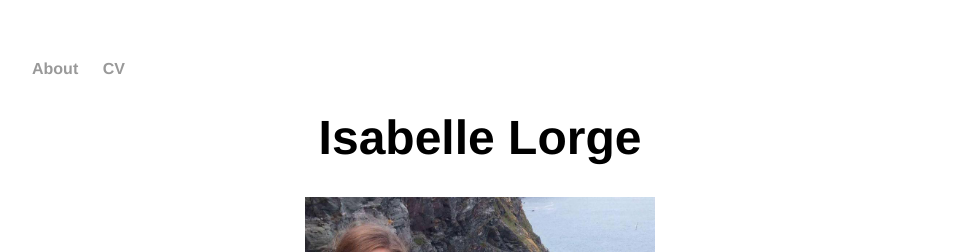
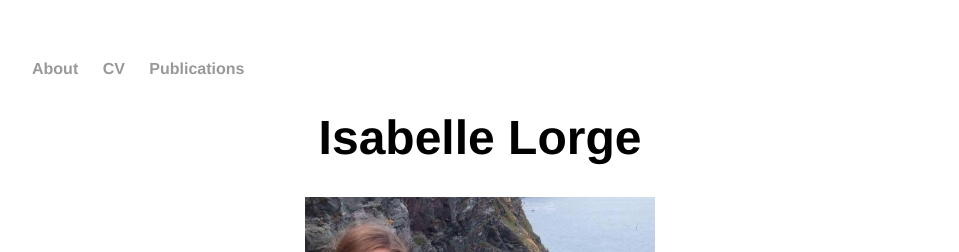
Before and after one commit to isabellelorge/isabellelorge.github.io, a Jekyll site: the page built from index.html, in a window 1280 px wide. Shown: the top 252 px of the page, without its empty margins (160-1119 px from the left). Built offline with Jekyll 4.4.1, drawn with Linux system fonts in a browser that asks for light colours.

Commit message:
Update default.html

```diff
--- a/_layouts/default.html
+++ b/_layouts/default.html
@@ -12,6 +12,8 @@
 	        		<li><a href="/">About</a></li>
 
 	        		<li><a href="/CV.pdf">CV</a></li>
+
+				<li><a href="/">Publications</a></li>
 
 	    		</ul>
 			</nav>
```
